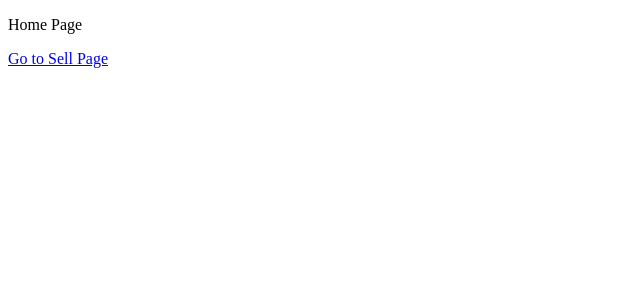
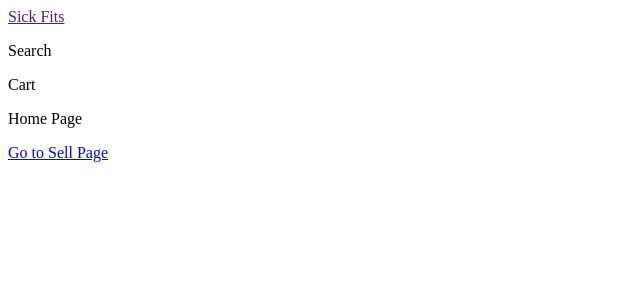
Before and after one commit to szincone/sick-fits, a Next.js app in the folder frontend/: page / in a window 1280 px wide. Shown: the top 300 px of the page, without its empty margins (0-640 px from the left). Built offline with nearby package versions, Linux system fonts and the light colour scheme.

Commit message:
created page and header component

```diff
--- /dev/null
+++ b/frontend/components/Header.js
@@ -0,0 +1,13 @@
+const Header = () => (
+  <div>
+    <div className="bar">
+      <a href="">Sick Fits</a>
+    </div>
+    <div className="sub-bar">
+      <p>Search</p>
+    </div>
+    <div>Cart</div>
+  </div>
+);
+
+export default Header;
--- /dev/null
+++ b/frontend/components/Page.js
@@ -0,0 +1,13 @@
+import React, { Component } from "react";
+import Header from "./Header";
+
+export default class Page extends Component {
+  render() {
+    return (
+      <div>
+        <Header />
+        {this.props.children}
+      </div>
+    );
+  }
+}
--- a/frontend/pages/_app.js
+++ b/frontend/pages/_app.js
@@ -1,14 +1,15 @@
 import App, { Container } from "next/app";
+import Page from "../components/Page";
 
-class MyApp extends App {
+export default class MyApp extends App {
   render() {
     const { Component } = this.props;
     return (
       <Container>
-        <Component />
+        <Page>
+          <Component />
+        </Page>
       </Container>
     );
   }
 }
-
-export default MyApp;
```
